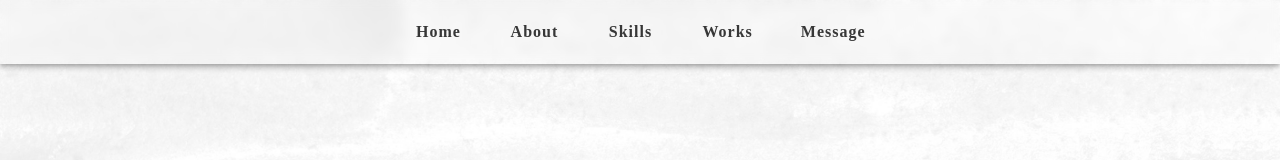
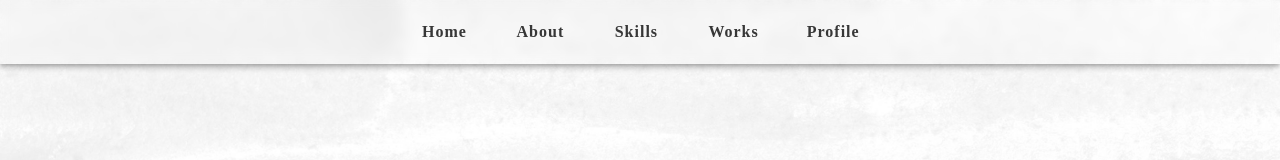
Before and after one commit to momo-41/portfolio-site, a Next.js app: page / in a window 1280 px wide. Shown: the top 160 px of the page. Built offline with nearby package versions, Linux system fonts and the light colour scheme.

Commit message:
ヘッダーのボタンからページ内の各viewにスムーズに遷移するように実装

```diff
--- a/app/components/header.tsx
+++ b/app/components/header.tsx
@@ -1,6 +1,7 @@
 "use client";
 import { AppBar, Box, Button, Toolbar } from "@mui/material";
 import { eachViewLinkData } from "../const/each-view-link-data";
+import { Link as Scroll } from "react-scroll";
 
 const Header = () => {
   return (
@@ -26,9 +27,10 @@ const Header = () => {
                 letterSpacing: 1,
                 textTransform: "none",
               }}
-              href={link.href}
             >
-              {link.name}
+              <Scroll to={link.href} smooth={true} duration={600} offset={0}>
+                {link.name}
+              </Scroll>
             </Button>
           ))}
         </Box>
--- a/app/const/each-view-link-data.ts
+++ b/app/const/each-view-link-data.ts
@@ -1,9 +1,9 @@
 import { EachViewLinkType } from "../types/types";
 
 export const eachViewLinkData: EachViewLinkType[] = [
-  { name: "Home", href: "/" },
-  { name: "About", href: "/" },
-  { name: "Skills", href: "/" },
-  { name: "Works", href: "/" },
-  { name: "Message", href: "/" },
+  { name: "Home", href: "home" },
+  { name: "About", href: "about-me" },
+  { name: "Skills", href: "skills" },
+  { name: "Works", href: "works" },
+  { name: "Profile", href: "profile" },
 ];
```
